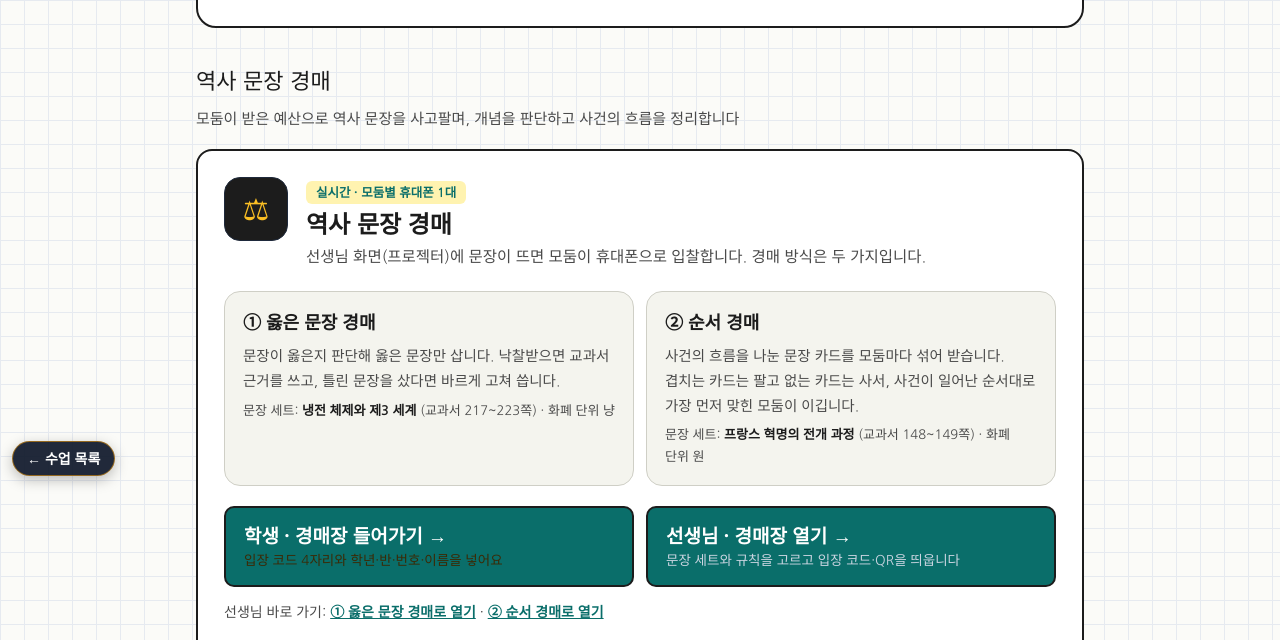
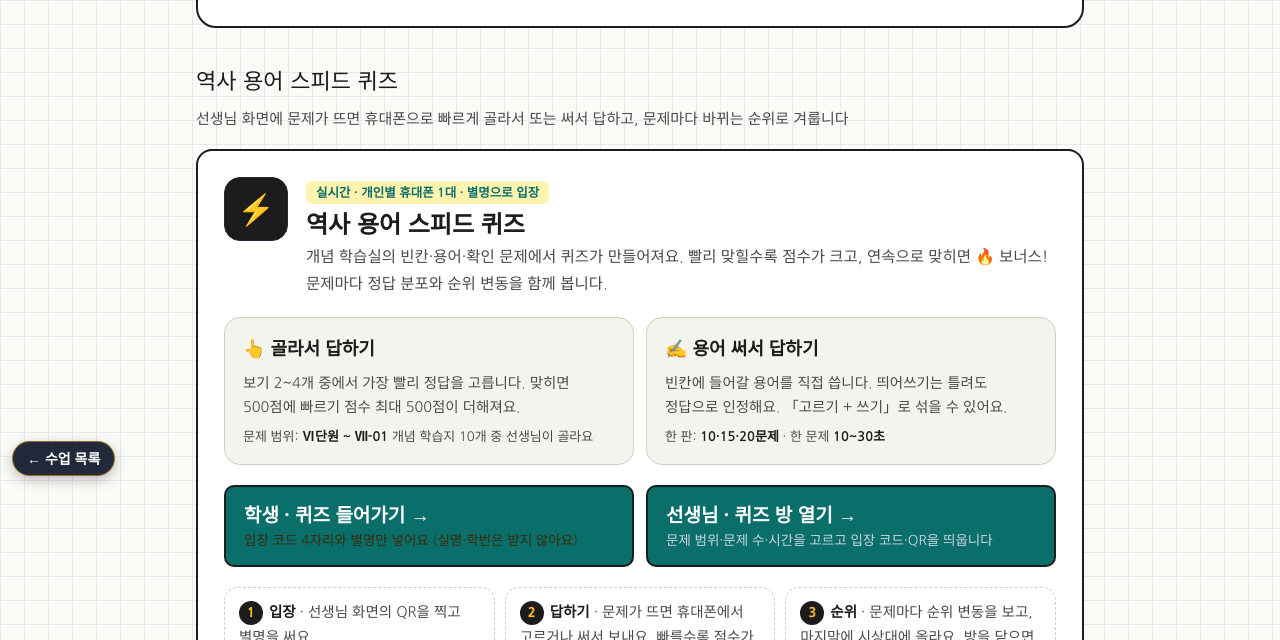
Before and after one commit to cks817s-alt/history1-2nd, a plain HTML site: page tools/index.html in a window 1280 px wide. Shown: the part 312-952 px from the top of the page. Drawn offline with Linux system fonts and the light colour scheme; a web font is replaced by a local one.

Commit message:
수업 도구 페이지에 역사 용어 스피드 퀴즈 카드 추가
Co-Authored-By: Claude Opus 5.5 <noreply@anthropic.com>

```diff
--- a/tools/index.html
+++ b/tools/index.html
@@ -99,6 +99,47 @@ footer{padding:36px 0 72px;color:var(--ink-2);font-size:13px}
     <p>수업 시간에 선생님 화면과 모둠 휴대폰을 연결해 함께 하는 활동입니다. 선생님이 입장 코드를 알려 주면 들어오세요.</p>
   </section>
 
+  <h2 class="sec">역사 용어 스피드 퀴즈</h2>
+  <p class="sec-sub">선생님 화면에 문제가 뜨면 휴대폰으로 빠르게 골라서 또는 써서 답하고, 문제마다 바뀌는 순위로 겨룹니다</p>
+
+  <article class="tool">
+    <div class="tool-head">
+      <div class="ticon" aria-hidden="true">⚡</div>
+      <div>
+        <span class="live">실시간 · 개인별 휴대폰 1대 · 별명으로 입장</span>
+        <h3>역사 용어 스피드 퀴즈</h3>
+        <p class="lead">개념 학습실의 빈칸·용어·확인 문제에서 퀴즈가 만들어져요. 빨리 맞힐수록 점수가 크고, 연속으로 맞히면 🔥 보너스! 문제마다 정답 분포와 순위 변동을 함께 봅니다.</p>
+      </div>
+    </div>
+    <div class="modes">
+      <div class="mode">
+        <b>👆 골라서 답하기</b>
+        <p>보기 2~4개 중에서 가장 빨리 정답을 고릅니다. 맞히면 500점에 빠르기 점수 최대 500점이 더해져요.</p>
+        <span class="set">문제 범위: <strong>Ⅵ단원 ~ Ⅶ-01</strong> 개념 학습지 10개 중 선생님이 골라요</span>
+      </div>
+      <div class="mode">
+        <b>✍ 용어 써서 답하기</b>
+        <p>빈칸에 들어갈 용어를 직접 씁니다. 띄어쓰기는 틀려도 정답으로 인정해요. 「고르기 + 쓰기」로 섞을 수 있어요.</p>
+        <span class="set">한 판: <strong>10·15·20문제</strong> · 한 문제 <strong>10~30초</strong></span>
+      </div>
+    </div>
+    <div class="go-row">
+      <a class="btn student" href="../quiz/">
+        학생 · 퀴즈 들어가기 →
+        <small>입장 코드 4자리와 별명만 넣어요 (실명·학번은 받지 않아요)</small>
+      </a>
+      <a class="btn teacher" href="../quiz/?host">
+        선생님 · 퀴즈 방 열기 →
+        <small>문제 범위·문제 수·시간을 고르고 입장 코드·QR을 띄웁니다</small>
+      </a>
+    </div>
+    <ol class="steps">
+      <li><b>입장</b> · 선생님 화면의 QR을 찍고 별명을 써요.</li>
+      <li><b>답하기</b> · 문제가 뜨면 휴대폰에서 고르거나 써서 보내요. 빠를수록 점수가 커요.</li>
+      <li><b>순위</b> · 문제마다 순위 변동을 보고, 마지막에 시상대에 올라요. 방을 닫으면 기록은 모두 지워져요.</li>
+    </ol>
+  </article>
+
   <h2 class="sec">역사 문장 경매</h2>
   <p class="sec-sub">모둠이 받은 예산으로 역사 문장을 사고팔며, 개념을 판단하고 사건의 흐름을 정리합니다</p>
 
```
